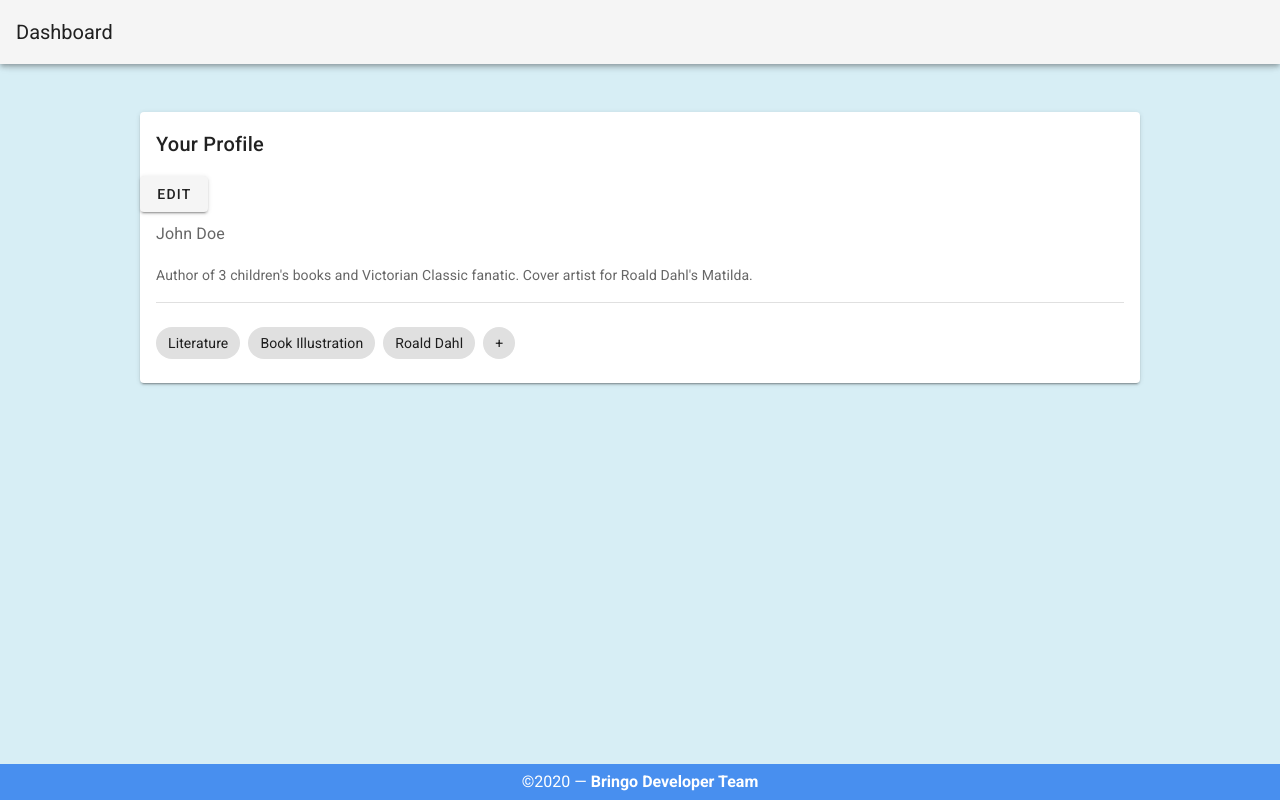
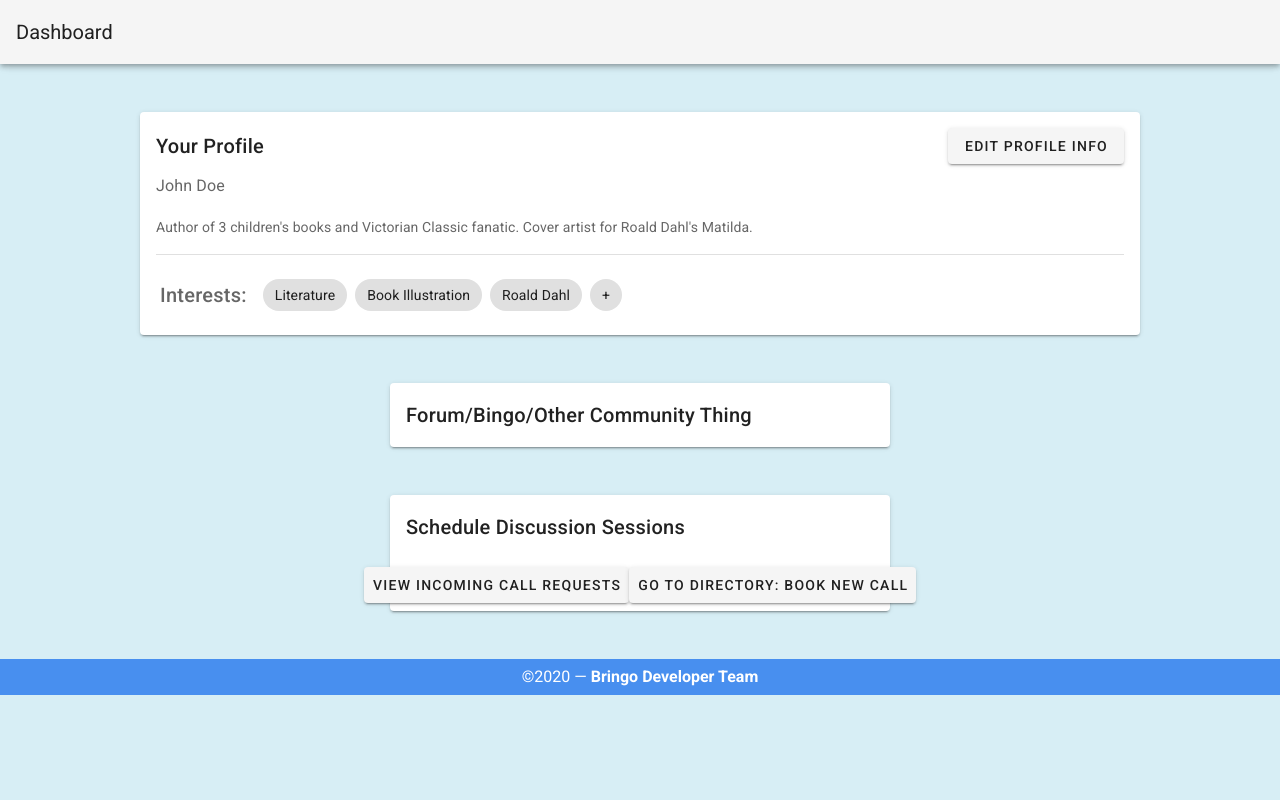
Before and after one commit to joyliu-q/Bringo, a Vue app in the folder bringo/: page /dashboard in a window 1280 px wide. Built offline with nearby package versions, Linux system fonts and the light colour scheme.

Commit message:
made footer not fixed and at bottom, dashboard components added

```diff
--- a/bringo/src/components/Footer.vue
+++ b/bringo/src/components/Footer.vue
@@ -1,7 +1,7 @@
 <template>
   <v-footer
     height="auto"
-    color="primary lighten-1" app
+    color="primary lighten-1"
   >
   <v-spacer></v-spacer>
     <v-layout
--- a/bringo/src/views/Dashboard.vue
+++ b/bringo/src/views/Dashboard.vue
@@ -15,9 +15,16 @@
                             indeterminate
                         ></v-progress-linear>
                     </template>
-                    <v-card-title>Your Profile</v-card-title>
-                    <v-spacer></v-spacer>
-                    <v-btn ripple=True>Edit</v-btn>
+                    <v-card-title>
+                        Your Profile
+                        <v-spacer></v-spacer>
+                        <!--Edit button for Profile-->
+                        <v-btn
+                            ripple=True
+                        >
+                            Edit Profile Info
+                        </v-btn>
+                    </v-card-title>
                     <v-card-text>
                         <v-row
                             align="center"
@@ -36,12 +43,31 @@
                             active-class="deep-purple accent-4 white--text"
                             column
                         >
-                            <v-chip>Literature</v-chip>
-                            <v-chip>Book Illustration</v-chip>
-                            <v-chip>Roald Dahl</v-chip>
-                            <v-chip>+</v-chip>
+                            <v-row align="center">
+                                <v-card-title>Interests: </v-card-title>
+                                <v-chip>Literature</v-chip>
+                                <v-chip>Book Illustration</v-chip>
+                                <v-chip>Roald Dahl</v-chip>
+                                <v-chip>+</v-chip>
+                            </v-row>
                         </v-chip-group>
                     </v-card-text>
+                </v-card>
+                <v-spacer></v-spacer>
+                <!--Forum or Whatever-->
+                <v-card class="mx-auto my-12" max-width="500">
+                    <v-card-title>Forum/Bingo/Other Community Thing</v-card-title>
+                </v-card>
+                <!--Sessions-->
+                <v-card class="mx-auto my-12" max-width="500">
+                    <v-card-title>Schedule Discussion Sessions</v-card-title>
+                    <v-card-actions class="justify-center">
+                        <!--View Incoming Session Requests-->
+                        <v-btn ripple=True>View Incoming Call Requests</v-btn>
+                        <v-spacer></v-spacer>
+                        <!--Book New Call Session-->
+                        <v-btn ripple=True>Go to Directory: Book New Call</v-btn>
+                    </v-card-actions>
                 </v-card>
             </v-content>
         </div>
```
